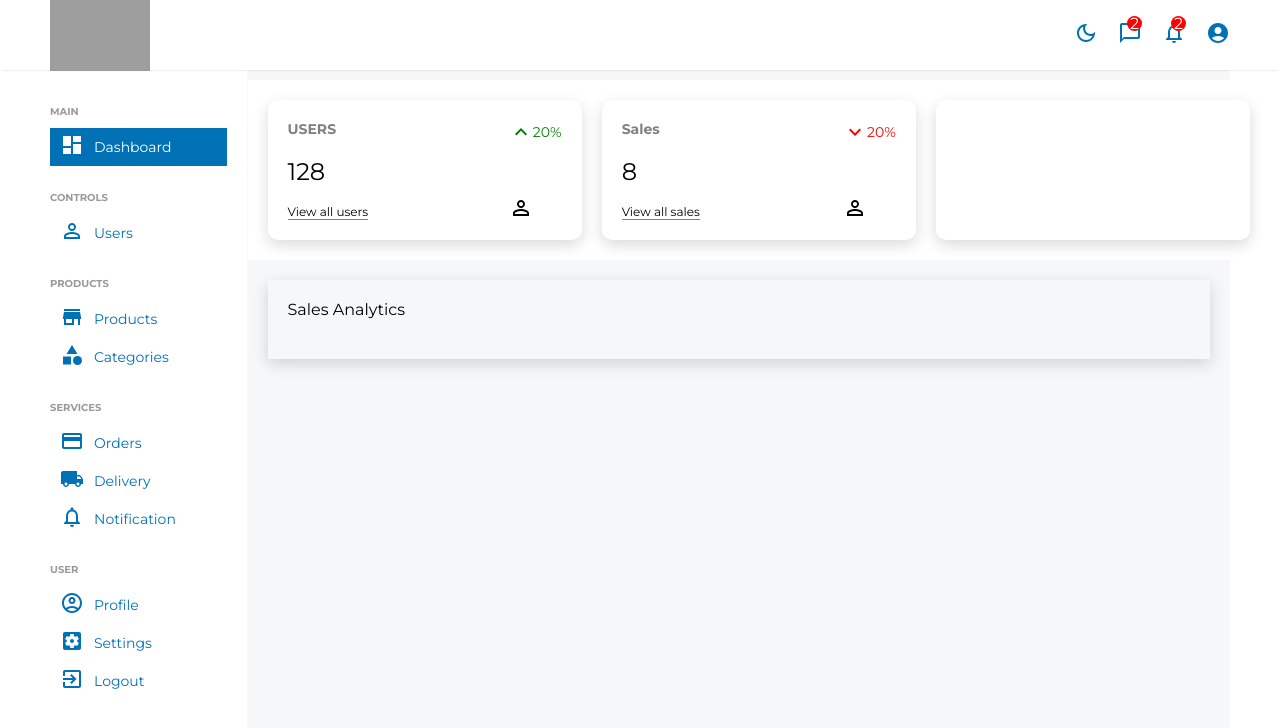
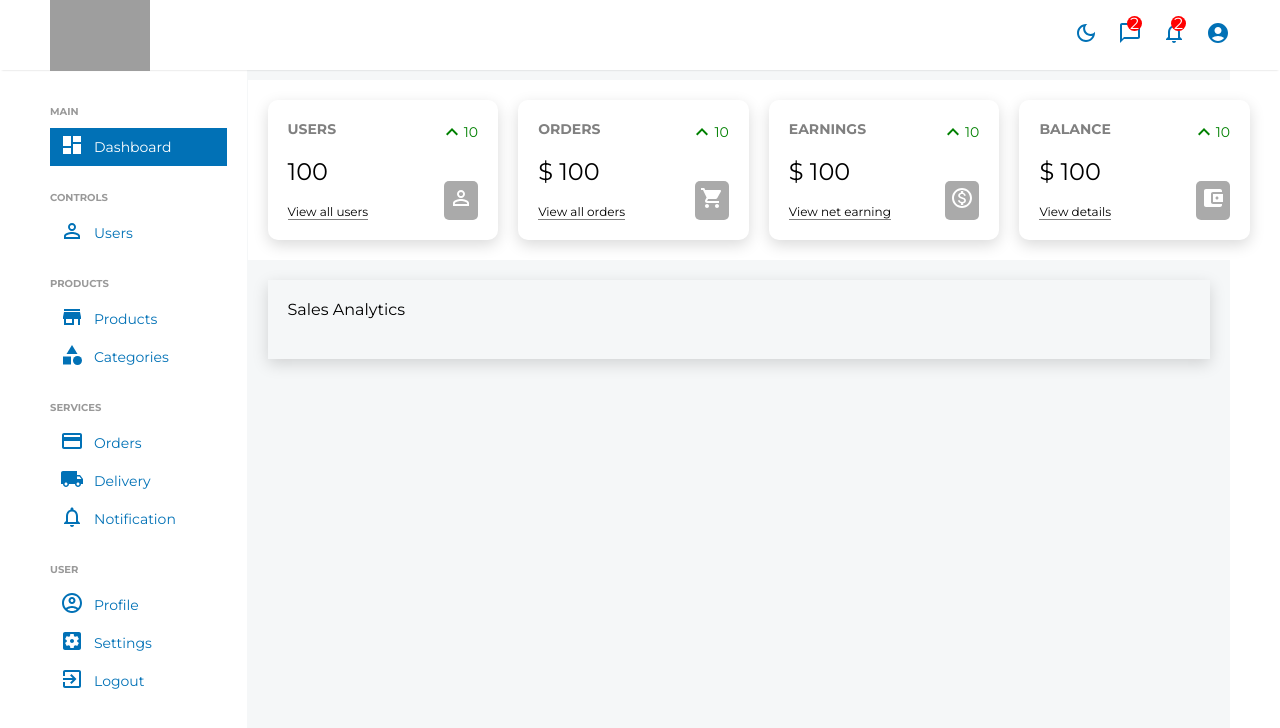
Before and after one commit to rxmann/Ecommerce-BechCha-Client, a React (Create React App) app: page /admindash in a window 1280 px wide. Shown: the top 728 px of the page. Built offline with nearby package versions, Linux system fonts and the light colour scheme; grey boxes are pictures that could not be loaded.

Commit message:
custom widgets

```diff
--- a/src/AdminComponents/FeaturedInfo.jsx
+++ b/src/AdminComponents/FeaturedInfo.jsx
@@ -1,5 +1,5 @@
-import { KeyboardArrowDown, KeyboardArrowUp, PersonOutline } from "@mui/icons-material"
 import styled from "styled-components"
+import Widget from "./Widget"
 
 const Container = styled.div`
     width: 100%;
@@ -11,93 +11,15 @@ const Container = styled.div`
     padding: 20px;
 `
 
-const Widget = styled.div`
-    flex: 1;
-    padding: 20px;
-    border-radius: 10px;
-    box-shadow: rgba(0, 0, 0, 0.15) 0px 5px 15px 0px;
-    height: 100px;
-    max-width: 320px;
-    display: flex;
-    justify-content: space-between;
-`
-
-const Left = styled.div`
-    display: flex;
-    flex-direction: column;
-    justify-content: space-between;
-`
-
-const Title = styled.span`
-    font-weight: bold;
-    font-size: 14px;
-    color: gray;
-`
-
-const Counter = styled.span`
-    font-size: 24px;
-    font-weight: 400;
-`
-
-const Link = styled.span`
-    font-size: 12px;
-    border-bottom: 1px solid gray;
-    width: max-content;
-`
-
-
-const Right = styled.div`
-    display: flex;
-    flex-direction: column;
-    justify-content: space-between;
-`
-const Percentage = styled.div`
-    display: flex;
-    align-items: center;
-    font-size: 14px;
-    color: ${props => props.positive ? "green" : "red"};
-`
-
 
 
 const FeaturedInfo = () => {
   return (
     <Container>
-        <Widget >
-                <Left>
-                    <Title> USERS </Title>
-                    <Counter> 128 </Counter>
-                    <Link> View all users </Link>
-                </Left>
-
-                <Right>
-                    <Percentage positive>
-                        <KeyboardArrowUp /> 20%
-                    </Percentage>
-                    <PersonOutline />
-                </Right>
-        </Widget>
-
-
-        <Widget >
-                <Left>
-                    <Title> Sales </Title>
-                    <Counter> 8 </Counter>
-                    <Link> View all sales</Link>
-                </Left>
-
-                <Right>
-                    <Percentage negative>
-                        <KeyboardArrowDown /> 20%
-                    </Percentage>
-                    <PersonOutline />
-                </Right>
-        </Widget>
-
-
-        <Widget >
-
-        </Widget>
+        <Widget type="USERS" />
+        <Widget type="ORDERS" />
+        <Widget type="EARNINGS" />
+        <Widget type="BALANCE" />
     </Container>
   )
 }
--- /dev/null
+++ b/src/AdminComponents/Widget.jsx
@@ -0,0 +1,144 @@
+import styled from "styled-components"
+import { AccountBalanceWallet, KeyboardArrowDown, KeyboardArrowUp, MonetizationOnOutlined, PersonOutline, ShoppingCart } from "@mui/icons-material"
+
+
+const Container = styled.div`
+    flex: 1;
+    padding: 20px;
+    border-radius: 10px;
+    box-shadow: rgba(0, 0, 0, 0.15) 0px 5px 15px 0px;
+    height: 100px;
+    max-width: 320px;
+    display: flex;
+    justify-content: space-between;
+`
+
+const Left = styled.div`
+    display: flex;
+    flex-direction: column;
+    justify-content: space-between;
+`
+
+const Title = styled.span`
+    font-weight: bold;
+    font-size: 14px;
+    color: gray;
+`
+
+const Counter = styled.span`
+    font-size: 24px;
+    font-weight: 400;
+`
+
+const Link = styled.span`
+    font-size: 12px;
+    border-bottom: 1px solid gray;
+    width: max-content;
+    cursor: pointer;
+`
+
+
+const Right = styled.div`
+    display: flex;
+    flex-direction: column;
+    justify-content: space-between;
+`
+const Percentage = styled.div`
+    display: flex;
+    align-items: center;
+    font-size: 14px;
+    color: ${props => props.positive ? "green" : "red"};
+`
+const Icon = styled.button`
+    font-size: 18px;
+    padding: 5px;
+    align-self: flex-end;
+    border-radius: 5px;
+    cursor: pointer;
+    border: none;
+    color: ${props => props.color && props.color};
+    background-color: ${props => props.background && props.background };
+`
+
+const Widget = ({ type }) => {
+
+    let data;
+
+    const amount = 100;
+    const percent = 10;
+
+    switch (type) {
+        case "USERS":
+            data = {
+                title: "USERS",
+                isMoney: false,
+                link: "View all users",
+                icon: (<PersonOutline />),
+                theme: {
+                    color: "white",
+                    background: "#aaaaaa"
+                }
+            }
+            break;
+        case "ORDERS":
+            data = {
+                title: "ORDERS",
+                isMoney: true,
+                link: "View all orders",
+                icon: (<ShoppingCart />),
+                theme: {
+                    color: "white",
+                    background: "#aaaaaa"
+                }
+            }
+            break;
+        case "EARNINGS":
+            data = {
+                title: "EARNINGS",
+                isMoney: true,
+                link: "View net earning",
+                icon: (<MonetizationOnOutlined />),
+                theme: {
+                    color: "white",
+                    background: "#aaaaaa"
+                }
+            }
+            break;
+        case "BALANCE":
+            data = {
+                title: "BALANCE",
+                isMoney: true,
+                link: "View details",
+                icon: (<AccountBalanceWallet />),
+                theme: {
+                    color: "white",
+                    background: "#aaaaaa"
+                }
+            }
+            break;
+        default:
+            break;
+    }
+
+
+    return (
+        <Container >
+            <Left>
+                <Title> {data.title} </Title>
+                <Counter> {data.isMoney && "$"} {amount} </Counter>
+                <Link> {data.link} </Link>
+            </Left>
+
+            <Right>
+                <Percentage positive={percent>0 && true}>
+                  {percent > 0 ? <KeyboardArrowUp /> : <KeyboardArrowDown /> } {percent}
+                </Percentage>
+                <Icon color={data.theme.color} background={data.theme.background}>
+                    {data.icon}
+                </Icon>
+            </Right>
+        </Container>
+    )
+}
+
+export default Widget
```
